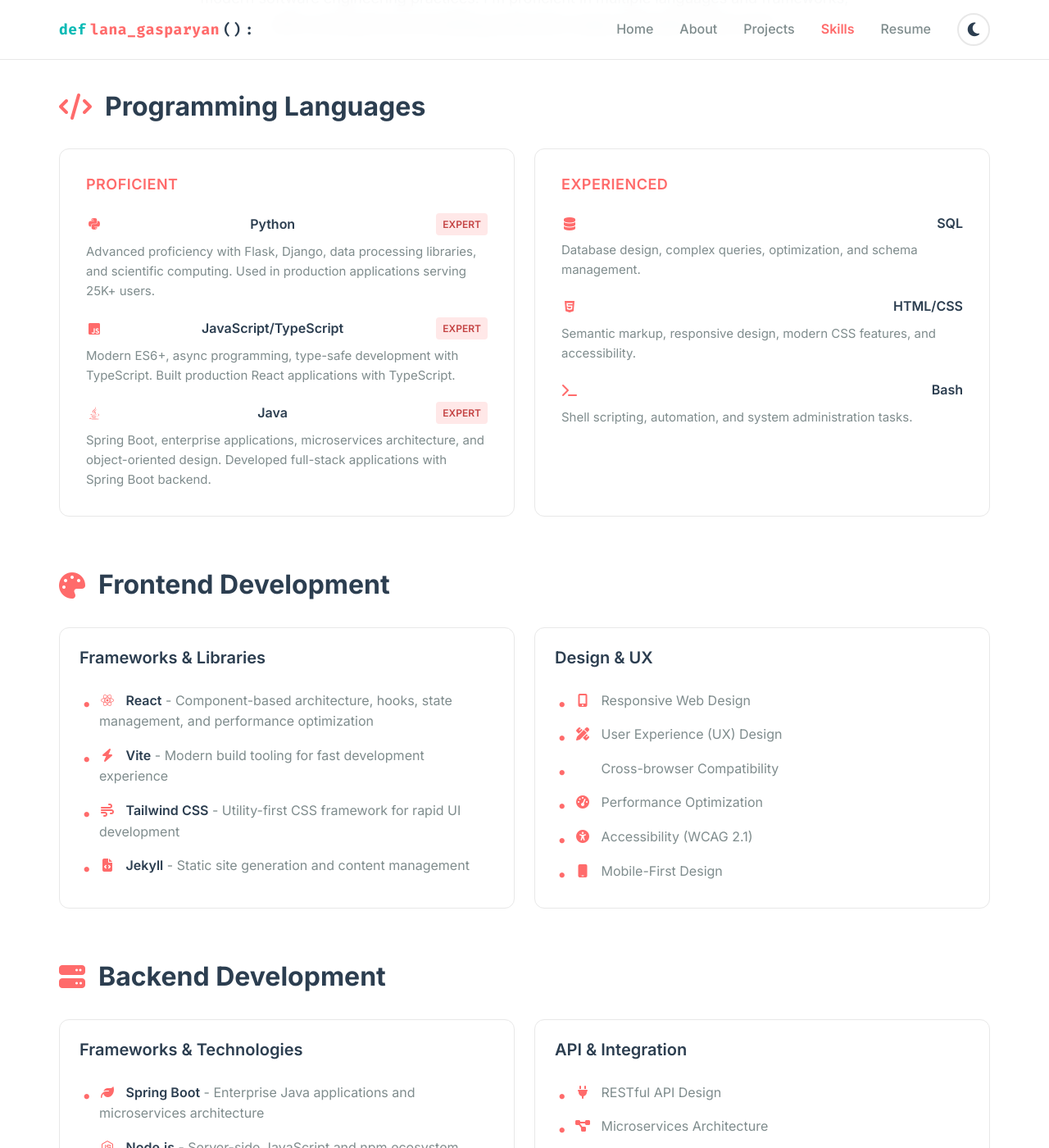
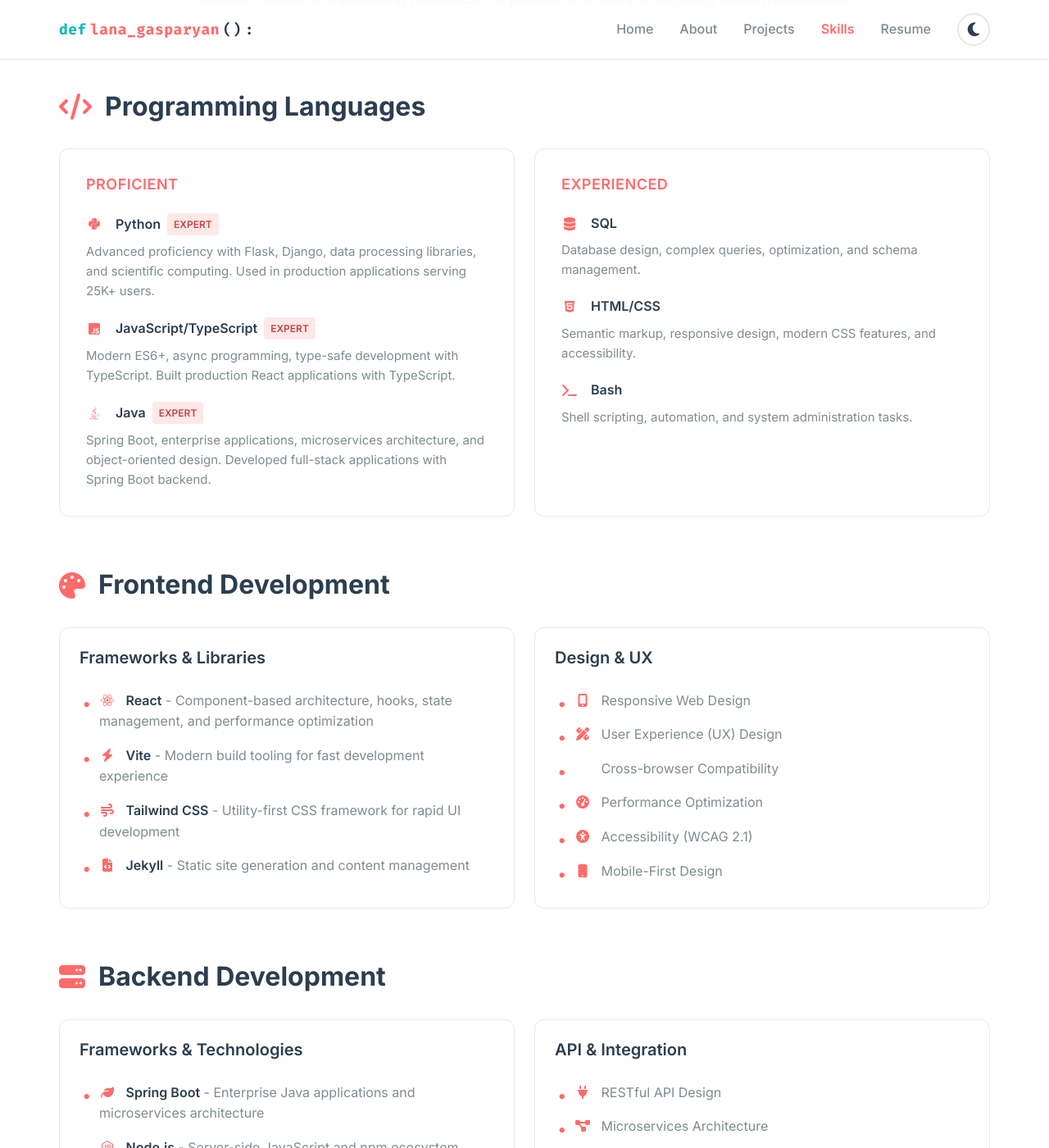
Before and after one commit to lanagasparyan/lanagasparyan.github.io, a Jekyll site: the page built from skills.markdown, in a window 1280 px wide and 1400 px high, scrolled down 473 px. Shown: the whole window at 82% size. Built offline with Jekyll 4.4.1, drawn with Linux system fonts in a browser that asks for light colours.

Commit message:
fix: align skill names properly in Proficient/Experienced sections
- Override justify-content: space-between with flex-start
- Icons, skill names, and badges now align properly on the left
- Use !important to override existing _skills-page.scss styles

```diff
--- a/_sass/_skills.scss
+++ b/_sass/_skills.scss
@@ -72,9 +72,10 @@
 }
 
 // Left align skill names in Proficient/Experienced sections
-.skill-name {
+.skill-item .skill-name {
     display: flex;
     align-items: center;
+    justify-content: flex-start !important;
     gap: 0.5rem;
     margin-bottom: 0.5rem;
 }
```
